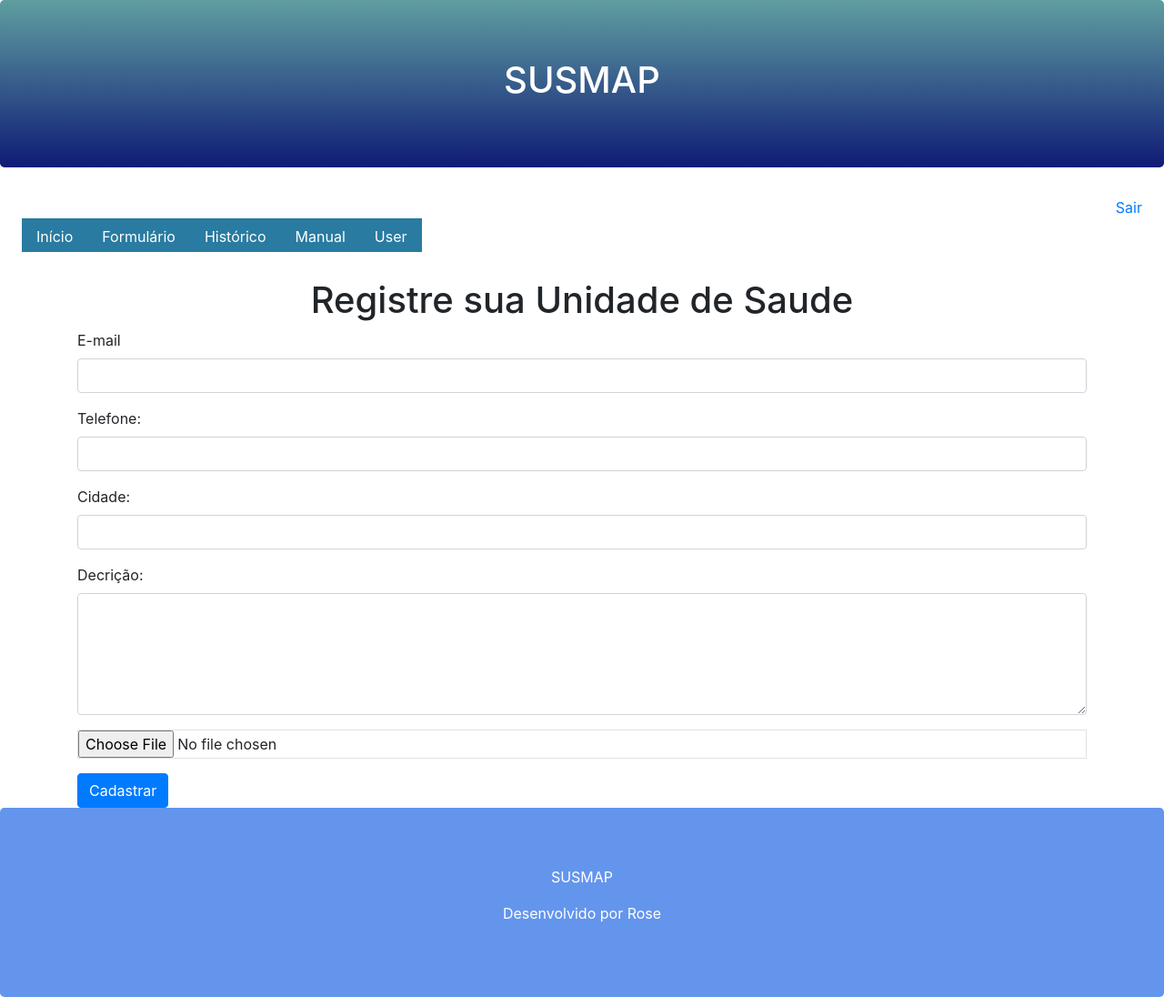
After one commit to RoseGaldino/project-susmap, a Django app: page /card/register/ in a window 1280 px wide. The commit adds this page. Shown: the whole page at 91% size. Run offline with Django 3.2, Linux system fonts and the light colour scheme; some libraries are stand-ins or nearby versions.

Commit message:
Criação do template model-formulario.

```diff
--- a/core/models.py
+++ b/core/models.py
@@ -18,9 +18,10 @@ class Card(models.Model):
     class card:
         db_table = 'card'
 
+
 class Qualificadores(models.Model):
     name = models.CharField(max_length=50)
-    #sintoma
+    sintomas = models.ForeignKey("Sintomas", on_delete=models.CASCADE)
 
     def __str__(self):
         return str(self.id)
--- a/core/views.py
+++ b/core/views.py
@@ -10,7 +10,23 @@ from .models import Card
 def list_all_susmap(request):
     card = Card.objects.filter(active=True)
     return render(request, 'list.html', {'card':card})
-#Dicionário -> {'card':card}, 'pet' vai ser todo resultado de Card.objects.filter(active=True)
+#Dicionário -> {'card':card}, 'card' vai ser todo resultado de Card.objects.filter(active=True)
+
+def list_user(request):
+    card = Card.objects.filter(active=True, user=request.user)
+    return render(request, 'list.html', {'card': card})
+
+def card_detail(request, id):
+    card = Card.objects.get(active=True, id=id)
+    print(card.id)
+    return render(request, 'card.html', {'card':card})
+
+def forms(request):
+    return render(request, 'model-formulario.html')
+
+def register_unidades(request):
+    return render(request, 'register_unid.html')
+
 
 def logout_user(request):
     print(request.user)
--- a/susmap/urls.py
+++ b/susmap/urls.py
@@ -23,9 +23,13 @@ from . import settings
 urlpatterns = [
     path('admin/', admin.site.urls),
     path('susmap/all/', views.list_all_susmap),
+    path('card/user/', views.list_user),
     path('login/', views.login_user),
+    path('card/detail/<id>/', views.card_detail),
+    path('card/forms/', views.forms),
     path('login/submit', views.submit_login),
     path('logout/', views.logout_user),
+    path('card/register/', views.register_unidades),
     path('', RedirectView.as_view(url="susmap/all/"))
 ]
 urlpatterns += staticfiles_urlpatterns()
--- a/templates/list.html
+++ b/templates/list.html
@@ -28,12 +28,14 @@
             {%endfor%}
             -->
             <div class="col-sm-4">
+                <a href="/card/detail/{{p.id}}">
                     <div class="polaroid">
                         <img src="{{p.photo.url}}" style="width: 100%; height: 130px;">
                         <di class="container">
                             <p>{{p.city}}</p>
                         </di>
                     </div>
+                </a>
             </div>
             {%endfor%}
         </div>
--- a/templates/model-footer.html
+++ b/templates/model-footer.html
@@ -1,4 +1,5 @@
-<div class="jumbotron footer text-center" style="background-color: cornflowerblue; color: white;">
+<div class="jumbotron footer text-center" style="background-color: cornflowerblue; color: white;
+                                                                                    margin-bottom: 0;">
     <p>SUSMAP</p>
     <p>Desenvolvido por Rose</p>
 </div>
--- a/templates/model-header.html
+++ b/templates/model-header.html
@@ -36,6 +36,9 @@
 <div id="menu">
     <ul class="nav ml-4 mb-4">
         <li class="nav-item">
+            <a class="nav-link" href="/susmap/all/">Início</a>
+        </li>
+        <li class="nav-item">
             <a class="nav-link" href="#">Formulário</a>
         </li>
         <li class="nav-item">
@@ -44,5 +47,8 @@
         <li class="nav-item">
             <a class="nav-link" href="#">Manual</a>
         </li>
+        <li class="nav-item">
+            <a class="nav-link" href="/card/user/">User</a>
+        </li>
     </ul>
 </div>
--- /dev/null
+++ b/templates/register_unid.html
@@ -0,0 +1,29 @@
+{%extends "model-page.html" %}
+
+{% block content %}
+<h1 class="text-center">Registre sua Unidade de Saude</h1>
+<div class="container">
+    <div class="form-group">
+        <label for="email">E-mail</label>
+        <input class="form-control" name="email" type="text">
+    </div>
+    <div class="form-group">
+        <label for="phone">Telefone:</label>
+        <input class="form-control" name="phone" type="number">
+    </div>
+    <div class="form-group">
+        <label for="city">Cidade:</label>
+        <input class="form-control" name="cuty" type="text">
+    </div>
+    <div class="form-group">
+        <label for="description">Decrição:</label>
+        <textarea class="form-control" rows="5" name="description"></textarea>
+    </div>
+    <div class="form-group">
+        <input class="form-control-file border" name="file" type="file" accept="image/*">
+    </div>
+    <button class="btn btn-primary" type="submit">
+        Cadastrar
+    </button>
+</div>
+{% endblock %}
```
Also changed, not shown: templates/card.html (added, +28 -0 lines), templates/model-formulario.html (+8 -4 lines), db.sqlite3. Lines whose indentation alone changed are shown as unchanged.
